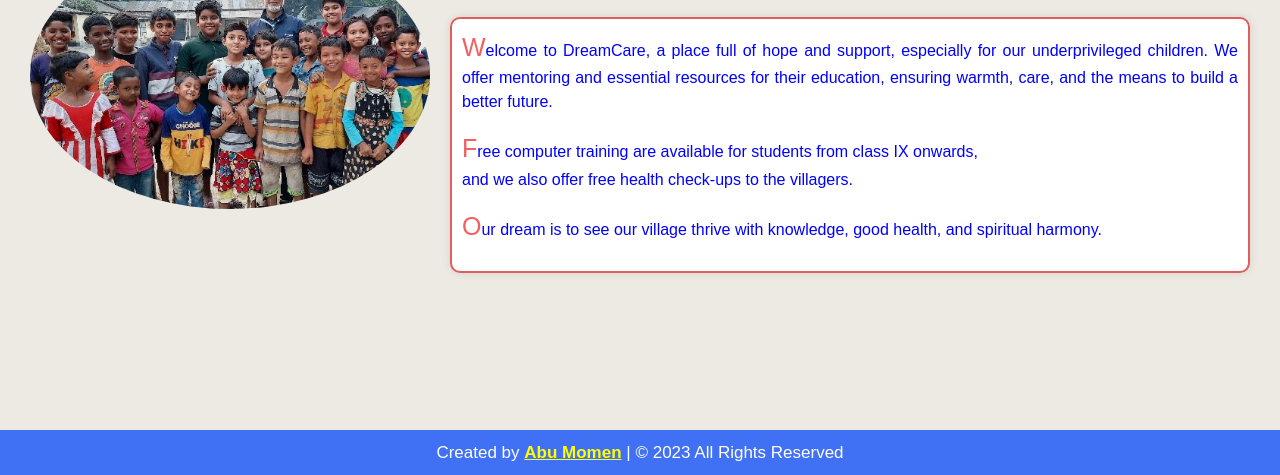
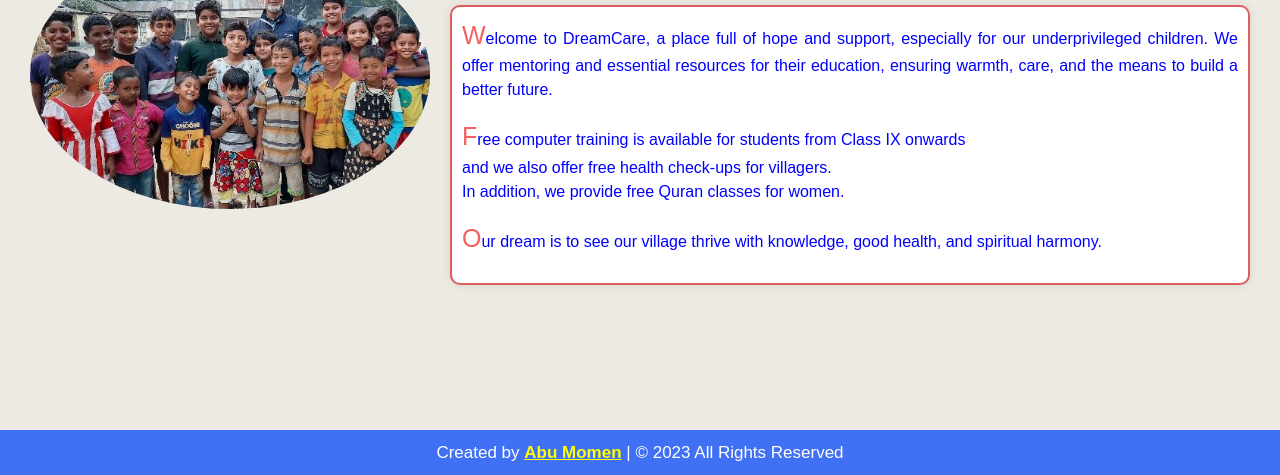
Before and after one commit to MyGHub23/dreamcare.github.io, a plain HTML site: page index.html in a window 1280 px wide. Shown: the part 325-800 px from the top of the page. Drawn offline with Linux system fonts and the light colour scheme.

Commit message:
Update index.html

```diff
--- a/index.html
+++ b/index.html
@@ -798,8 +798,9 @@
             children. We offer mentoring and essential resources for their education, ensuring warmth, care, and the
             means to build a better future.</p>
 
-          <p class="wp2">Free computer training are available for students from class IX onwards, <br>
-            and we also offer free health check-ups to the villagers.</p>
+          <p class="wp2"> Free computer training is available for students from Class IX onwards <br>
+            and we also offer free health check-ups for villagers. <br>
+            In addition, we provide free Quran classes for women. </p>
           <p class="wp3">Our dream is to see our village thrive with knowledge, good health, and spiritual harmony.</p>
         </aside>
 
```
